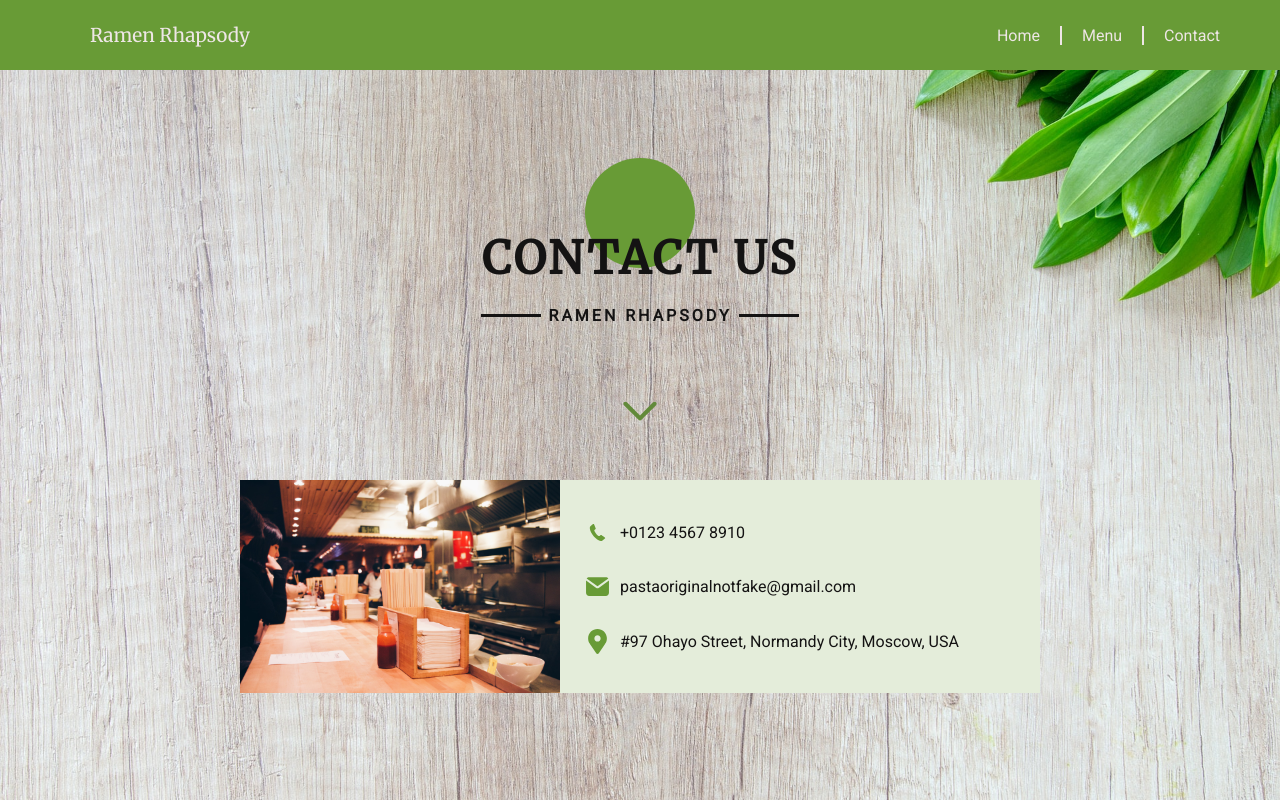
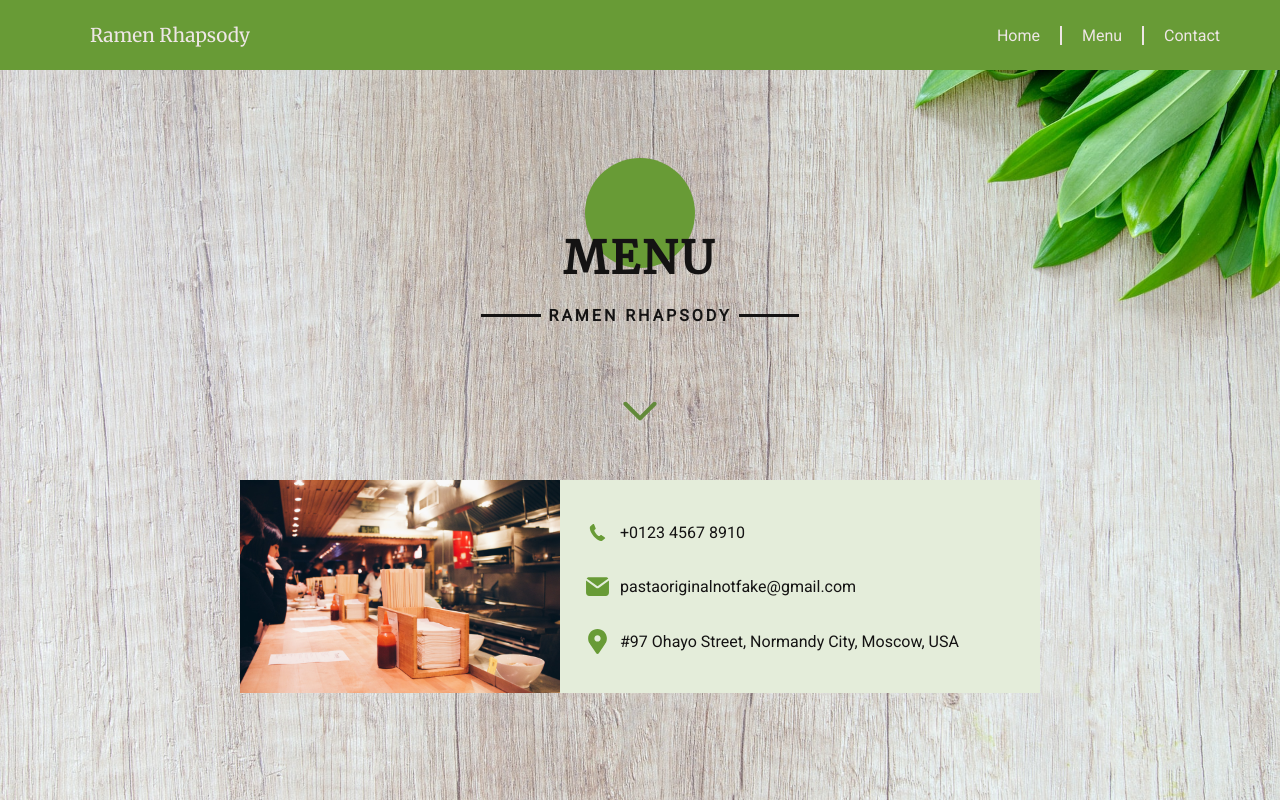
Before and after one commit to john0ground/Restaurant-page-TOP, a website built with webpack: page dist/index.html in a window 1280 px wide. Built offline with nearby package versions, Linux system fonts and the light colour scheme.

Commit message:
transfer contact html to contact.js DOM

```diff
--- /dev/null
+++ b/src/contact.js
@@ -0,0 +1,130 @@
+const displayContact = () => {
+    const content = document.querySelector('#content');
+
+    const menuImg = document.createElement('img');
+    menuImg.setAttribute('src', '../images/wood-background.jpg');
+    menuImg.setAttribute('alt', 'white-wood-background');
+    menuImg.classList.add('menu-background');
+
+    // menu title
+    const menuSection = document.createElement('section');
+    menuSection.classList.add('menu-title');
+
+    const roundDesign = document.createElement('div');
+    roundDesign.classList.add('round-design');
+    menuSection.appendChild(roundDesign);
+
+    const menuTitle = document.createElement('h1');
+    menuTitle.textContent = 'MENU';
+    menuSection.appendChild(menuTitle);
+
+    const menuRestaurantTitle = document.createElement('div');
+    menuRestaurantTitle.classList.add('menu-restaurant-title');
+    menuSection.appendChild(menuRestaurantTitle);
+
+    const lineStyling1 = document.createElement('div');
+    lineStyling1.classList.add('line-styling');
+    menuRestaurantTitle.appendChild(lineStyling1);
+
+    const h4 = document.createElement('h4');
+    h4.textContent = 'RAMEN RHAPSODY';
+    menuRestaurantTitle.appendChild(h4);
+
+    const lineStyling2 = document.createElement('div');
+    lineStyling2.classList.add('line-styling');
+    menuRestaurantTitle.appendChild(lineStyling2);
+
+    const svg = document.createElementNS('http://www.w3.org/2000/svg', 'svg');
+    svg.classList.add('down-icon');
+    svg.setAttribute('viewBox', '0 0 24 24');
+    svg.setAttribute('fill', 'none');
+    const path = document.createElementNS('http://www.w3.org/2000/svg', 'path');
+    path.setAttribute('fill-rule', 'evenodd');
+    path.setAttribute('clip-rule', 'evenodd');
+    path.setAttribute('d', 'M4.29289 8.29289C4.68342 7.90237 5.31658 7.90237 5.70711 8.29289L12 14.5858L18.2929 8.29289C18.6834 7.90237 19.3166 7.90237 19.7071 8.29289C20.0976 8.68342 20.0976 9.31658 19.7071 9.70711L12.7071 16.7071C12.3166 17.0976 11.6834 17.0976 11.2929 16.7071L4.29289 9.70711C3.90237 9.31658 3.90237 8.68342 4.29289 8.29289Z');
+    path.setAttribute('fill', '#628a3a');
+    svg.appendChild(path);
+    menuSection.appendChild(svg);
+
+    // contact page
+    const contactSection = document.createElement("section");
+    contactSection.classList.add('contact-page');
+
+    const img = document.createElement("img");
+    img.src = "../images/restaurant.jpg";
+    img.alt = "restaurant";
+    contactSection.appendChild(img);
+
+    const div = document.createElement("div");
+    div.classList.add('contact-info');
+    contactSection.appendChild(div);
+
+    const svg1 = document.createElementNS("http://www.w3.org/2000/svg", "svg");
+    svg1.classList.add('contact-icon');
+    svg1.setAttribute("xmlns", "http://www.w3.org/2000/svg");
+    svg1.setAttribute("fill", "#689B36");
+    svg1.setAttribute("viewBox", "0 0 32 32");
+    const path1 = document.createElementNS("http://www.w3.org/2000/svg", "path");
+    path1.setAttribute("d", "M11.748 5.773S11.418 5 10.914 5c-.496 0-.754.229-.926.387S6.938 7.91 6.938 7.91s-.837.731-.773 2.106c.054 1.375.323 3.332 1.719 6.058 1.386 2.72 4.855 6.876 7.047 8.337 0 0 2.031 1.558 3.921 2.191.549.173 1.647.398 1.903.398.26 0 .719 0 1.246-.385.536-.389 3.543-2.807 3.543-2.807s.736-.665-.119-1.438c-.859-.773-3.467-2.492-4.025-2.944-.559-.459-1.355-.257-1.699.054-.343.313-.956.828-1.031.893-.112.086-.419.365-.763.226-.438-.173-2.234-1.148-3.899-3.426-1.655-2.276-1.837-3.02-2.084-3.824a.56.56 0 0 1 .225-.657c.248-.172 1.161-.933 1.161-.933s.591-.583.344-1.27-1.906-4.716-1.906-4.716z");
+    svg1.appendChild(path1);
+    div.appendChild(svg1);
+
+    const p1 = document.createElement("p");
+    p1.textContent = "+0123 4567 8910";
+    div.appendChild(p1);
+
+    div.appendChild(svg1);
+    div.appendChild(p1);
+
+    const svg2 = document.createElementNS("http://www.w3.org/2000/svg", "svg");
+    svg2.classList.add('contact-icon');
+    svg2.setAttribute("viewBox", "0 0 24 24");
+    svg2.setAttribute("fill", "none");
+
+    const path2a = document.createElementNS("http://www.w3.org/2000/svg", "path");
+    path2a.setAttribute("d", "M1.60175 4.20114C2.14997 3.47258 3.02158 3 4 3H20C20.9784 3 21.85 3.47258 22.3982 4.20113L12 11.7635L1.60175 4.20114Z");
+    path2a.setAttribute("fill", "#689B36");
+
+    const path2b = document.createElementNS("http://www.w3.org/2000/svg", "path");
+    path2b.setAttribute("d", "M1 6.2365V18C1 19.6523 2.34772 21 4 21H20C21.6523 21 23 19.6523 23 18V6.23649L13.1763 13.381C12.475 13.891 11.525 13.891 10.8237 13.381L1 6.2365Z");
+    path2b.setAttribute("fill", "#689B36");
+
+    svg2.appendChild(path2a);
+    svg2.appendChild(path2b);
+
+    const p2 = document.createElement("p");
+    p2.textContent = "pastaoriginalnotfake@gmail.com";
+    div.appendChild(p2);
+
+    div.appendChild(svg2);
+    div.appendChild(p2);
+
+    const svg3 = document.createElementNS("http://www.w3.org/2000/svg", "svg");
+    svg3.classList.add('contact-icon');
+    svg3.setAttribute("xmlns", "http://www.w3.org/2000/svg");
+    svg3.setAttribute("xmlns:xlink", "http://www.w3.org/1999/xlink");
+    svg3.setAttribute("version", "1.0");
+    svg3.setAttribute("id", "Layer_1");
+    svg3.setAttribute("viewBox", "0 0 64 64");
+    svg3.setAttribute("enable-background", "new 0 0 64 64");
+    svg3.setAttribute("xml:space", "preserve");
+
+    const path3a = document.createElementNS("http://www.w3.org/2000/svg", "path");
+    path3a.setAttribute("fill", "#689B36");
+    path3a.setAttribute("d", "M32,0C18.746,0,8,10.746,8,24c0,5.219,1.711,10.008,4.555,13.93c0.051,0.094,0.059,0.199,0.117,0.289l16,24  C29.414,63.332,30.664,64,32,64s2.586-0.668,3.328-1.781l16-24c0.059-0.09,0.066-0.195,0.117-0.289C54.289,34.008,56,29.219,56,24  C56,10.746,45.254,0,32,0z M32,32c-4.418,0-8-3.582-8-8s3.582-8,8-8s8,3.582,8,8S36.418,32,32,32z");
+
+    svg3.appendChild(path3a);
+
+    const p3 = document.createElement("p");
+    p3.textContent = '#97 Ohayo Street, Normandy City, Moscow, USA';
+    div.appendChild(p3);
+
+    div.appendChild(svg3);
+    div.appendChild(p3);
+
+    content.appendChild(menuImg);
+    content.appendChild(menuSection);
+    content.appendChild(contactSection);
+}
+
+export { displayContact };
--- a/src/index.js
+++ b/src/index.js
@@ -1,8 +1,8 @@
 import { displayHome } from './home';
 import { displayMenu } from './menu';
+import { displayContact } from './contact';
 import './style/home.css';
 import './style/menu.css';
 import './style/contact.css';
 
-// displayMenu();
-// displayHome();
+displayContact();
```
Also changed, not shown: dist/index.html, dist/main.js.
